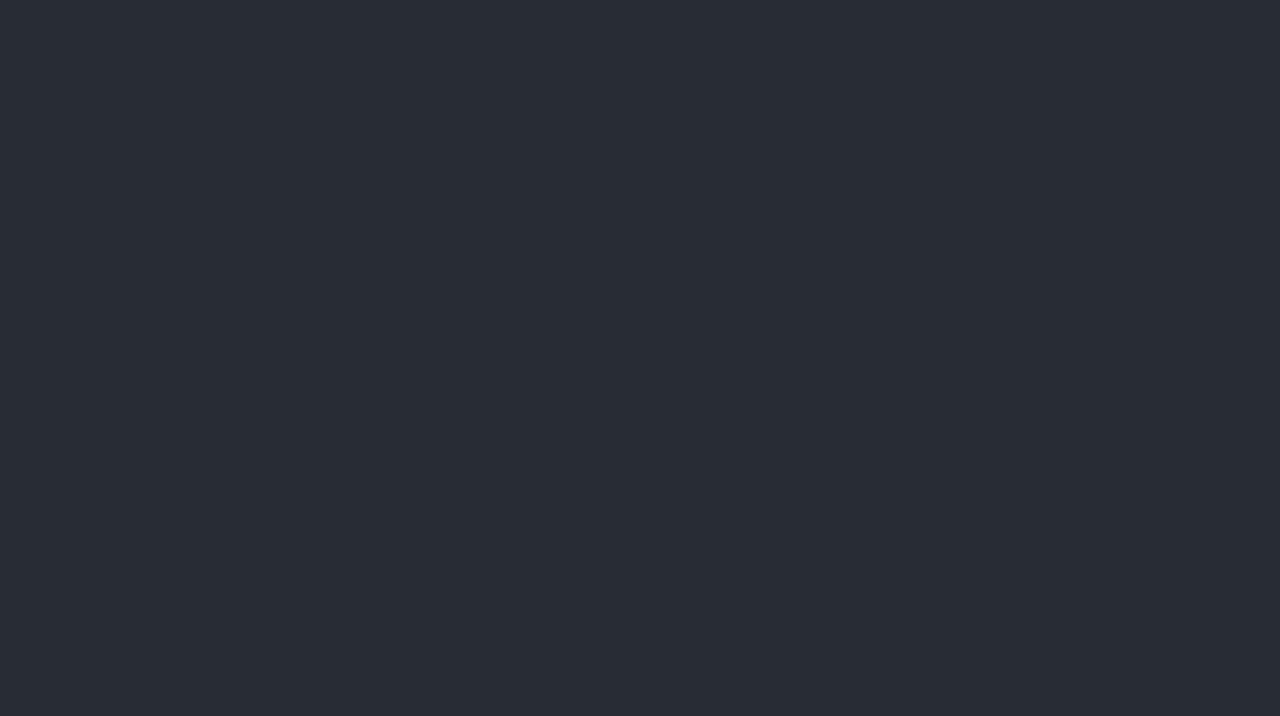
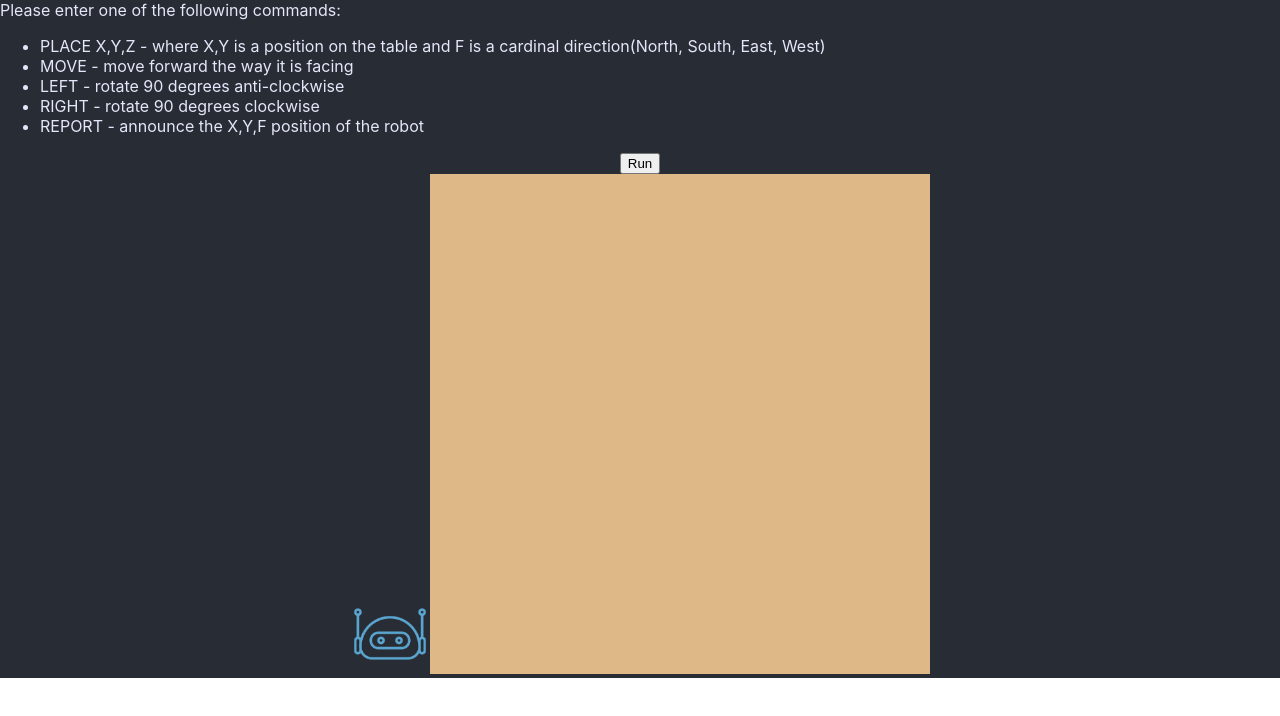
Before and after one commit to Lex-KZ/toy-robot-simulator, a React (Create React App) app: page / in a window 1280 px wide. Shown: the top 716 px of the page. Built offline with nearby package versions, Linux system fonts and the light colour scheme.

Commit message:
To add general layout to page

```diff
--- a/src/App.css
+++ b/src/App.css
@@ -1,5 +1,6 @@
 .App {
   text-align: center;
+  background-color: #282c34;
 }
 
 .App-header {
@@ -12,3 +13,12 @@
   font-size: calc(10px + 2vmin);
   color: white;
 }
+
+.Table {
+  background-color: burlywood;
+}
+
+.instructions {
+  text-align: left;
+  color: lavender;
+}
--- a/src/App.tsx
+++ b/src/App.tsx
@@ -1,22 +1,43 @@
-import React from 'react';
-import { GeneratedIdentifierFlags } from 'typescript';
+import React, { useRef, useState } from 'react';
 import './App.css';
+import robotSprite from './robotSprite.png'
+
+const tableX = 500
+const tableY = 500
+const robotStart = [0,0]
+const scale = 5
+
+function App() {
+  const tableRef = useRef(null)
+  const [robot, setRobot] = useState(robotStart)
+  const [direction, setDirection] = useState(0)
+  const [safe, setSafe] = useState(true)
 
 
 
-class App extends React.Component {
+  return(
+    <div className="App">
+      <div className="instructions">
+        Please enter one of the following commands:
+        <ul>
+          <li>PLACE X,Y,Z - where X,Y is a position on the table and F is a cardinal direction(North, South, East, West)</li>
+          <li>MOVE - move forward the way it is facing</li>
+          <li>LEFT - rotate 90 degrees anti-clockwise</li>
+          <li>RIGHT - rotate 90 degrees clockwise</li>
+          <li>REPORT - announce the X,Y,F position of the robot</li>
+        </ul>
+      </div>
+      <form>
 
+        <button onClick={''} className="runButton">Run</button>
+      </form>
 
+      <img src={robotSprite} alt="Robot Sprite" width="80"></img>
+      <canvas className="Table" ref={tableRef} width={`${tableX}px`} height={`${tableY}px`} />
 
-  render () {
-    return(
-      <div className="App">
-        <header className="App-header">
+    </div>
+  )
 
-        </header>
-      </div>
-    )
-  }
 }
 
 export default App;
```
Also changed, not shown: src/robotSprite.png (renamed from src/robot.png).
